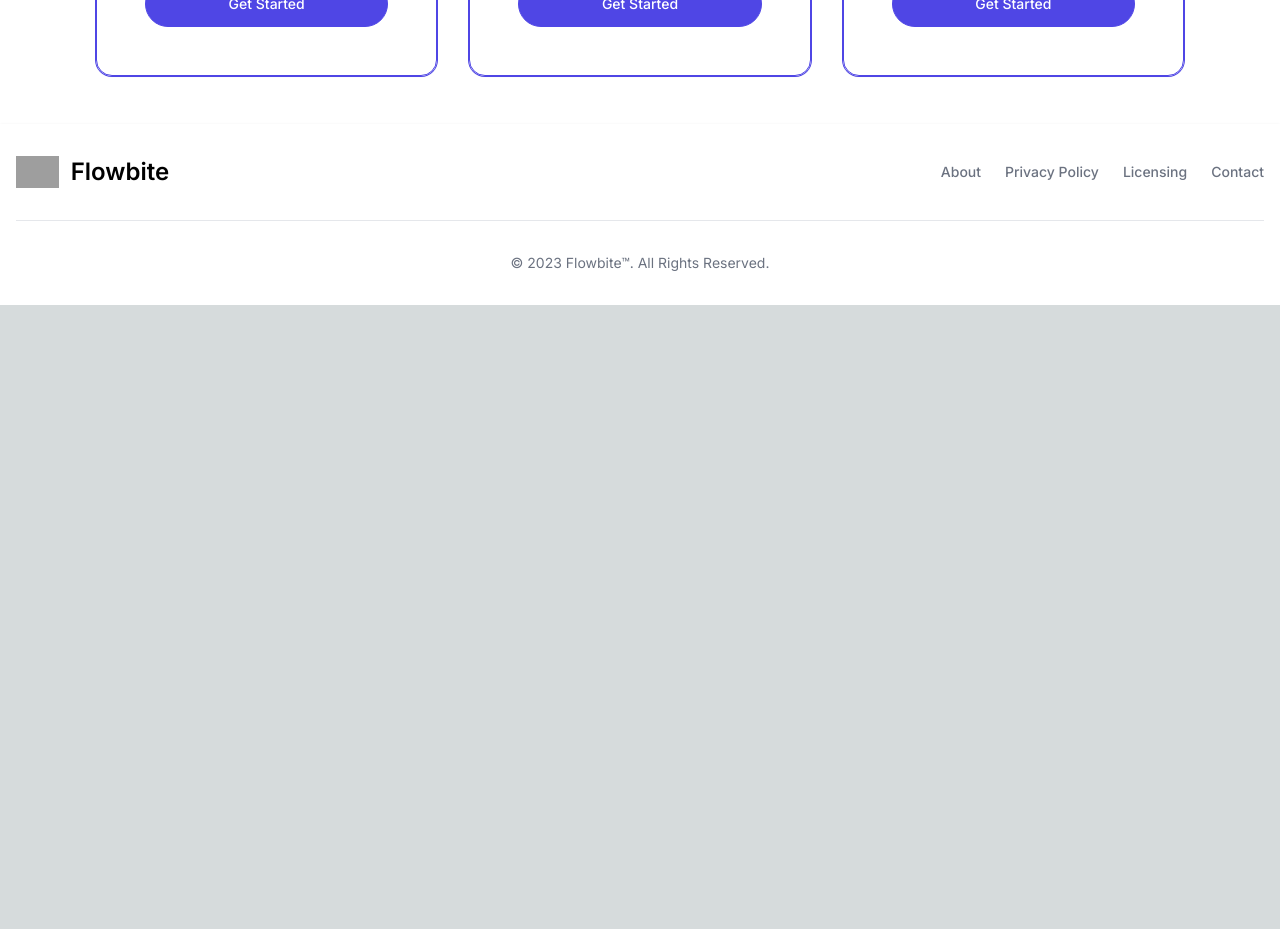
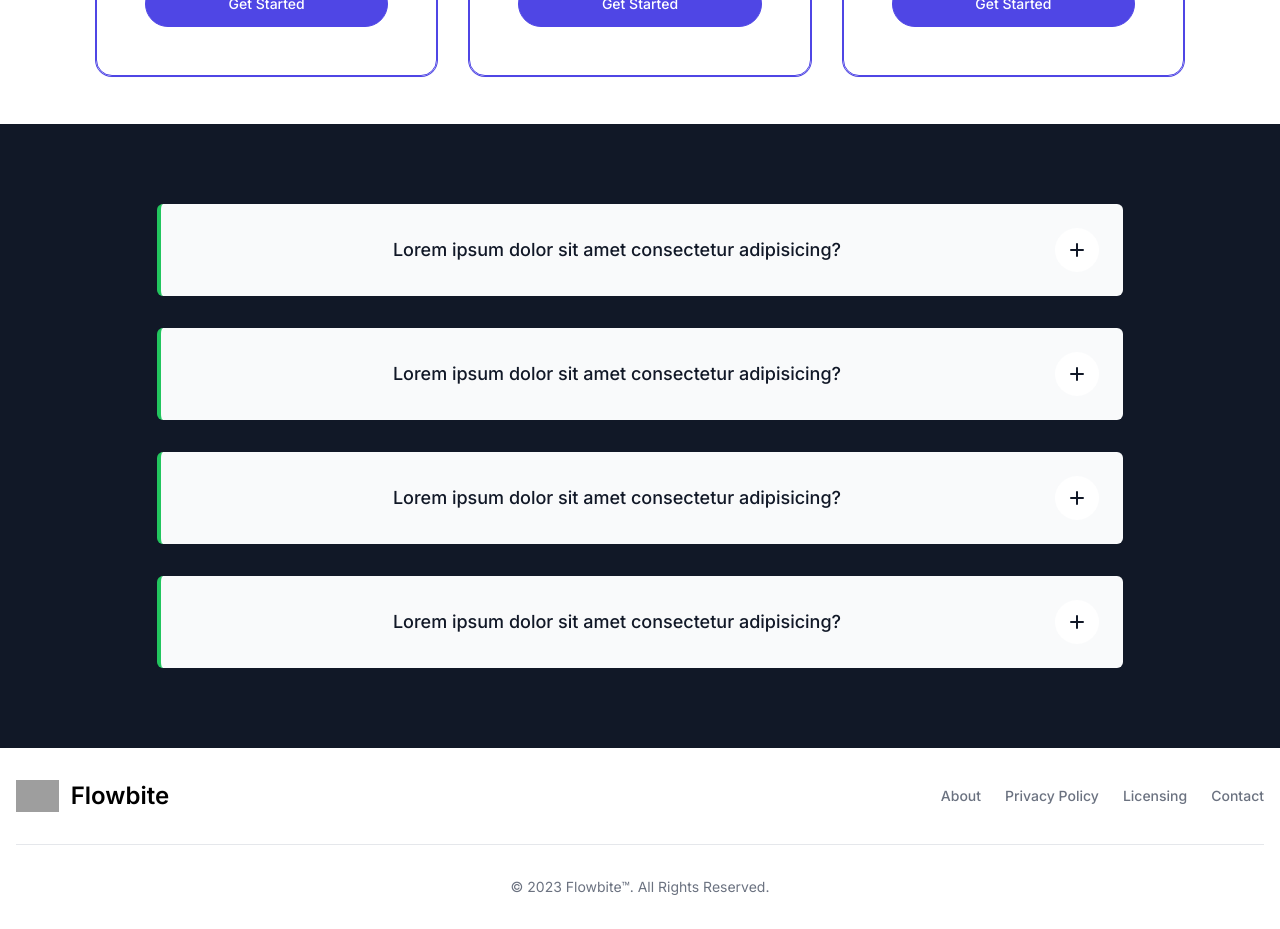
Before and after one commit to facundoadaro/SpeedItUP, a Next.js app: page / in a window 1280 px wide. Shown: the part 2080-3009 px from the top of the page. Before the commit the page ends 2385 px from the top, so only its background shows below. Built offline with nearby package versions, Linux system fonts and the light colour scheme; grey boxes are pictures that could not be loaded.

Commit message:
FAQ mejorado, segundo commit

```diff
--- a/app/page.js
+++ b/app/page.js
@@ -691,6 +691,138 @@ export default function Home() {
         </div>
       </section>
       {/* -------------------- */}
+
+      {/* Acá comienzan FAQs */}
+      <section className="bg-gray-900 py-16 px-28">
+        <div className="grid justify-center py-4">
+          <details className="group rounded-md max-w-6xl border-s-4 border-green-500 bg-gray-50 p-6 [&_summary::-webkit-details-marker]:hidden">
+            <summary className="flex cursor-pointer items-center justify-between gap-1.5">
+              <h2 className="text-lg px-52 font-medium text-gray-900">
+                Lorem ipsum dolor sit amet consectetur adipisicing?
+              </h2>
+
+              <span className="shrink-0 rounded-full bg-white p-1.5 text-gray-900 sm:p-3">
+                <svg
+                  xmlns="http://www.w3.org/2000/svg"
+                  className="size-5 shrink-0 transition duration-300 group-open:-rotate-45"
+                  viewBox="0 0 20 20"
+                  fill="currentColor"
+                >
+                  <path
+                    fillRule="evenodd"
+                    d="M10 3a1 1 0 011 1v5h5a1 1 0 110 2h-5v5a1 1 0 11-2 0v-5H4a1 1 0 110-2h5V4a1 1 0 011-1z"
+                    clipRule="evenodd"
+                  />
+                </svg>
+              </span>
+            </summary>
+
+            <p className="mt-4 leading-relaxed text-gray-700">
+              Lorem ipsum dolor sit amet consectetur, adipisicing elit. Ab hic
+              veritatis molestias culpa in, recusandae laboriosam neque aliquid
+              libero nesciunt voluptate dicta quo officiis explicabo
+              consequuntur distinctio corporis earum similique!
+            </p>
+          </details>
+        </div>
+
+        <div className="grid justify-center py-4">
+          <details className="group rounded-md max-w-6xl border-s-4 border-green-500 bg-gray-50 p-6 [&_summary::-webkit-details-marker]:hidden">
+            <summary className="flex cursor-pointer items-center justify-between gap-1.5">
+              <h2 className="text-lg px-52 font-medium text-gray-900">
+                Lorem ipsum dolor sit amet consectetur adipisicing?
+              </h2>
+
+              <span className="shrink-0 rounded-full bg-white p-1.5 text-gray-900 sm:p-3">
+                <svg
+                  xmlns="http://www.w3.org/2000/svg"
+                  className="size-5 shrink-0 transition duration-300 group-open:-rotate-45"
+                  viewBox="0 0 20 20"
+                  fill="currentColor"
+                >
+                  <path
+                    fillRule="evenodd"
+                    d="M10 3a1 1 0 011 1v5h5a1 1 0 110 2h-5v5a1 1 0 11-2 0v-5H4a1 1 0 110-2h5V4a1 1 0 011-1z"
+                    clipRule="evenodd"
+                  />
+                </svg>
+              </span>
+            </summary>
+
+            <p className="mt-4 leading-relaxed text-gray-700">
+              Lorem ipsum dolor sit amet consectetur, adipisicing elit. Ab hic
+              veritatis molestias culpa in, recusandae laboriosam neque aliquid
+              libero nesciunt voluptate dicta quo officiis explicabo
+              consequuntur distinctio corporis earum similique!
+            </p>
+          </details>
+        </div>
+
+        <div className="grid justify-center py-4">
+          <details className="group rounded-md max-w-6xl border-s-4 border-green-500 bg-gray-50 p-6 [&_summary::-webkit-details-marker]:hidden">
+            <summary className="flex cursor-pointer items-center justify-between gap-1.5">
+              <h2 className="text-lg px-52 font-medium text-gray-900">
+                Lorem ipsum dolor sit amet consectetur adipisicing?
+              </h2>
+
+              <span className="shrink-0 rounded-full bg-white p-1.5 text-gray-900 sm:p-3">
+                <svg
+                  xmlns="http://www.w3.org/2000/svg"
+                  className="size-5 shrink-0 transition duration-300 group-open:-rotate-45"
+                  viewBox="0 0 20 20"
+                  fill="currentColor"
+                >
+                  <path
+                    fillRule="evenodd"
+                    d="M10 3a1 1 0 011 1v5h5a1 1 0 110 2h-5v5a1 1 0 11-2 0v-5H4a1 1 0 110-2h5V4a1 1 0 011-1z"
+                    clipRule="evenodd"
+                  />
+                </svg>
+              </span>
+            </summary>
+
+            <p className="mt-4 leading-relaxed text-gray-700">
+              Lorem ipsum dolor sit amet consectetur, adipisicing elit. Ab hic
+              veritatis molestias culpa in, recusandae laboriosam neque aliquid
+              libero nesciunt voluptate dicta quo officiis explicabo
+              consequuntur distinctio corporis earum similique!
+            </p>
+          </details>
+        </div>
+
+        <div className="grid justify-center py-4">
+          <details className="group rounded-md max-w-6xl border-s-4 border-green-500 bg-gray-50 p-6 [&_summary::-webkit-details-marker]:hidden">
+            <summary className="flex cursor-pointer items-center justify-between gap-1.5">
+              <h2 className="text-lg px-52 font-medium text-gray-900">
+                Lorem ipsum dolor sit amet consectetur adipisicing?
+              </h2>
+
+              <span className="shrink-0 rounded-full bg-white p-1.5 text-gray-900 sm:p-3">
+                <svg
+                  xmlns="http://www.w3.org/2000/svg"
+                  className="size-5 shrink-0 transition duration-300 group-open:-rotate-45"
+                  viewBox="0 0 20 20"
+                  fill="currentColor"
+                >
+                  <path
+                    fillRule="evenodd"
+                    d="M10 3a1 1 0 011 1v5h5a1 1 0 110 2h-5v5a1 1 0 11-2 0v-5H4a1 1 0 110-2h5V4a1 1 0 011-1z"
+                    clipRule="evenodd"
+                  />
+                </svg>
+              </span>
+            </summary>
+
+            <p className="mt-4 leading-relaxed text-gray-700">
+              Lorem ipsum dolor sit amet consectetur, adipisicing elit. Ab hic
+              veritatis molestias culpa in, recusandae laboriosam neque aliquid
+              libero nesciunt voluptate dicta quo officiis explicabo
+              consequuntur distinctio corporis earum similique!
+            </p>
+          </details>
+        </div>
+      </section>
+      {/* -------------------- */}
     </>
   );
 }
```
